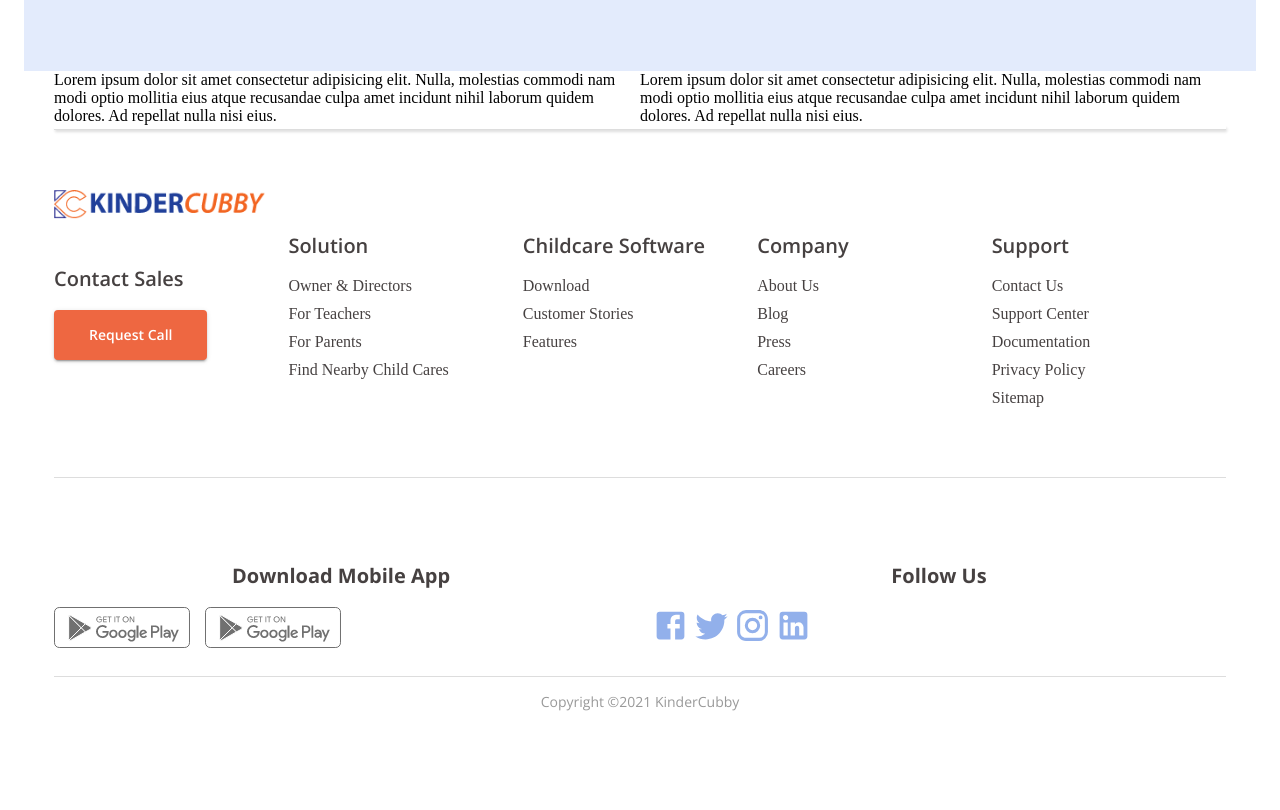
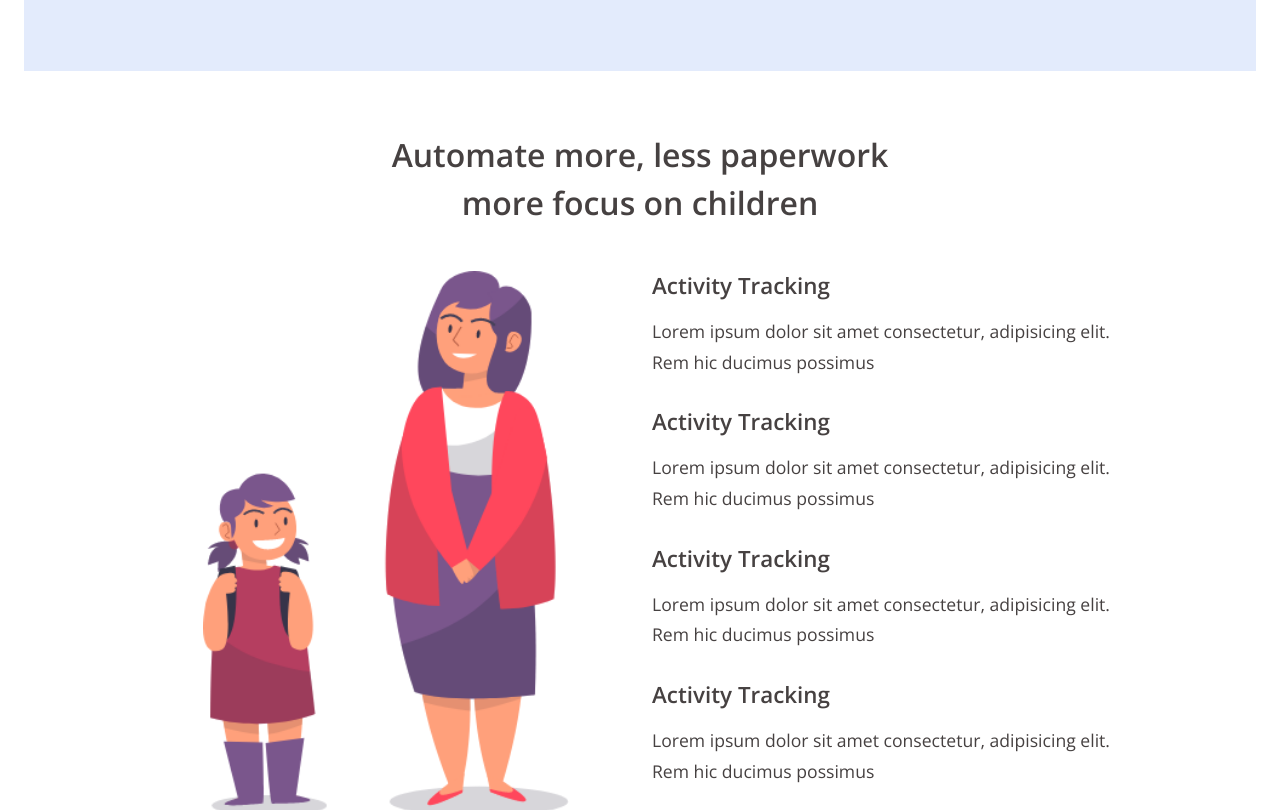
Before and after one commit to mozammel-newroz/kinder-cubby, a React (Create React App) app: page /for-owners-and-directors in a window 1280 px wide. Shown: the part 1320-2130 px from the top of the page. Before the commit the page ends 2044 px from the top, so only its background shows below. Built offline with nearby package versions, Linux system fonts and the light colour scheme; a web font is replaced by a local one.

Commit message:
update src

```diff
--- a/src/components/Footer.jsx
+++ b/src/components/Footer.jsx
@@ -57,6 +57,7 @@ const useStyles = makeStyles((theme) => ({
   footer_title2: {
     fontWeight: 700,
     marginBottom: 15,
+    textAlign: "left",
   },
   ul: {
     margin: 0,
--- a/src/pages/product/OwnersAndDirectors.jsx
+++ b/src/pages/product/OwnersAndDirectors.jsx
@@ -15,6 +15,7 @@ import automated from "../../assets/images/automated.png";
 import ParentsVideo from "../../assets/images/ParentsVideo.png";
 import RealTimeUpdates from "../../assets/images/RealTimeUpdates.png";
 import PurpleCircle from "../../assets/images/PurpleCircle.png";
+import FocusOnChildern from "../../assets/images/FocusOnChildern.png";
 
 const useStyles = makeStyles((theme) => ({
   wrapper: {
@@ -108,7 +109,7 @@ const useStyles = makeStyles((theme) => ({
   activity_box: {
     textAlign: "center",
     [theme.breakpoints.down("xs")]: {
-      marginBottom: 30
+      marginBottom: 30,
     },
   },
 
@@ -120,16 +121,34 @@ const useStyles = makeStyles((theme) => ({
     padding: 20,
     marginBottom: 15,
   },
-  activity_second : {
-    padding: '50px 120px 0px 120px',
+  activity_second: {
+    padding: "50px 120px 0px 120px",
     [theme.breakpoints.down("xs")]: {
       padding: 0,
     },
   },
   activity_headline: {
-    padding: 10
+    padding: 10,
+  },
+  activity_wrapper: {
+    padding: "60px 120px",
+    [theme.breakpoints.down("xs")]: {
+      padding: "20px 0px",
+    },
+  },
+  align_left: {
+    textAlign: "left",
+  },
+  margin_bottom_30: {
+    marginBottom: 30,
+  },
+  image:{
+    maxWidth: '100%'
+  },
+  parent_child : {
+    display: 'flex',
+    justifyContent: 'center'
   }
-
 }));
 
 const OwnersAndDirectors = () => {
@@ -174,7 +193,7 @@ const OwnersAndDirectors = () => {
       </Container>
 
       <Container maxWidth="lg">
-        <Grid container  className={classes.wrapper2}>
+        <Grid container className={classes.wrapper2}>
           <Card className={classes.card}>
             <div className={classes.left}>
               <img src={ParentsVideo} alt="" />
@@ -194,7 +213,7 @@ const OwnersAndDirectors = () => {
             </div>
           </Card>
           <Grid item lg={12}>
-            <Typography variant="h4" className={classes.activity_headline} >
+            <Typography variant="h4" className={classes.activity_headline}>
               Activities that we are keeping track of
             </Typography>
           </Grid>
@@ -238,7 +257,7 @@ const OwnersAndDirectors = () => {
             </div>
           </Grid>
 
-          <Grid container className={classes.activity_second} >
+          <Grid container className={classes.activity_second}>
             <Grid item lg={6} className={classes.activity_box}>
               <img
                 className={classes.activity_image}
@@ -268,16 +287,80 @@ const OwnersAndDirectors = () => {
           </Grid>
         </Grid>
       </Container>
+
       <Container maxWidth="lg">
-        <Grid container className={classes.wrapper}>
-          <Grid item lg={6}>
-    Lorem ipsum dolor sit amet consectetur adipisicing elit. Nulla, molestias commodi nam modi optio mollitia eius atque recusandae culpa amet incidunt nihil laborum quidem dolores. Ad repellat nulla nisi eius.
+        <Grid container spacing={3} className={`${classes.activity_wrapper}`}>
+          <Grid item lg={12}>
+            <Typography variant="h4">
+            Automate more, less paperwork <br /> more focus on children
+            </Typography>
+          </Grid>
+          <Grid item lg={6} className={classes.parent_child} >
+            <img src={FocusOnChildern}  alt="" className={classes.image} />
           </Grid>
           <Grid item lg={6}>
-    Lorem ipsum dolor sit amet consectetur adipisicing elit. Nulla, molestias commodi nam modi optio mollitia eius atque recusandae culpa amet incidunt nihil laborum quidem dolores. Ad repellat nulla nisi eius.
+
+            <Typography variant="h5" className={classes.align_left}>
+              Activity Tracking
+            </Typography>
+            <Typography
+              variant="subtitle1"
+              className={classes.margin_bottom_30}
+            >
+              Lorem ipsum dolor sit amet consectetur, adipisicing elit. Rem hic
+              ducimus possimus
+            </Typography>
+
+            <Typography variant="h5" className={classes.align_left}>
+              Activity Tracking
+            </Typography>
+            <Typography
+              variant="subtitle1"
+              className={classes.margin_bottom_30}
+            >
+              Lorem ipsum dolor sit amet consectetur, adipisicing elit. Rem hic
+              ducimus possimus
+            </Typography>
+
+            <Typography variant="h5" className={classes.align_left}>
+              Activity Tracking
+            </Typography>
+            <Typography
+              variant="subtitle1"
+              className={classes.margin_bottom_30}
+            >
+              Lorem ipsum dolor sit amet consectetur, adipisicing elit. Rem hic
+              ducimus possimus
+            </Typography>
+
+            <Typography variant="h5" className={classes.align_left}>
+              Activity Tracking
+            </Typography>
+            <Typography
+              variant="subtitle1"
+              className={classes.margin_bottom_30}
+            >
+              Lorem ipsum dolor sit amet consectetur, adipisicing elit. Rem hic
+              ducimus possimus
+            </Typography>
+
           </Grid>
         </Grid>
-        </Container>
+      </Container>
+
+      <Container maxWidth="lg">
+        <Grid container  className={`${classes.activity_wrapper}`}>
+          <Grid item lg={12}>
+            <Typography variant="h4">
+            Automate more, less paperwork <br /> more focus on children
+            </Typography>
+
+
+          </Grid>
+
+
+        </Grid>
+      </Container>
     </>
   );
 };
```
Also changed, not shown: 2 other files (tests, documents, lock files or other folders).
